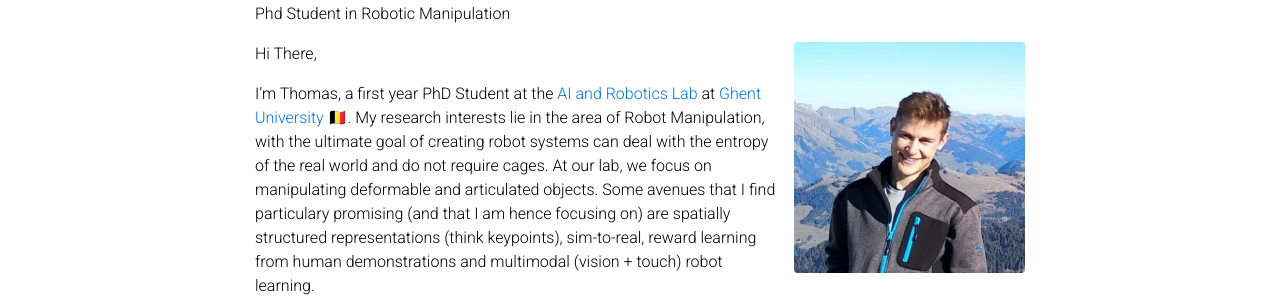
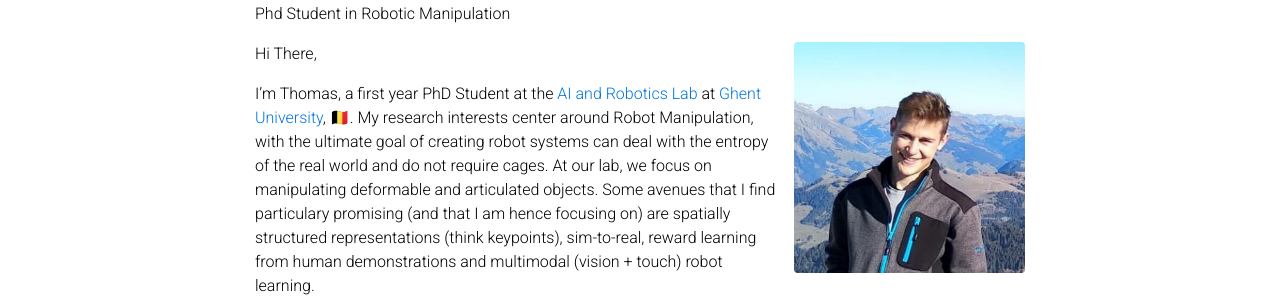
Before and after one commit to tlpss/tlpss.github.io, a Jekyll site: the page built from _pages/about.md, in a window 1280 px wide and 1059 px high. Shown: the part 158-458 px from the top of the window. Built offline with Jekyll 4.4.1, drawn with Linux system fonts in a browser that asks for light colours; full-size pictures stand in for the smaller copies a plugin makes; emoji names are drawn with the system emoji font; comment, search, counter and statistics services are not loaded; a style sheet for code colours, icons or effects is not loaded.

Commit message:
update about.md

```diff
--- a/_pages/about.md
+++ b/_pages/about.md
@@ -15,7 +15,7 @@ social: true  # includes social icons at the bottom of the page
 
 Hi There,
 
-I'm Thomas, a first year PhD Student at the [AI and Robotics Lab](https://airo.ugent.be/) at [Ghent University](https://www.ugent.be/en) :belgium:. My research interests lie in the area of Robot Manipulation, with the ultimate goal of creating robot systems can deal with the entropy of the real world and do not require cages. At our lab, we focus on manipulating deformable and articulated objects. Some avenues that I find particulary promising (and that I am hence focusing on) are spatially structured representations (think keypoints), sim-to-real, reward learning from human demonstrations and multimodal (vision + touch) robot learning.
+I'm Thomas, a first year PhD Student at the [AI and Robotics Lab](https://airo.ugent.be/) at [Ghent University](https://www.ugent.be/en), :belgium:. My research interests center around Robot Manipulation, with the ultimate goal of creating robot systems can deal with the entropy of the real world and do not require cages. At our lab, we focus on manipulating deformable and articulated objects. Some avenues that I find particulary promising (and that I am hence focusing on) are spatially structured representations (think keypoints), sim-to-real, reward learning from human demonstrations and multimodal (vision + touch) robot learning.
 
 Before I embarked on this PhD journey, I obtained my bachelor and master (European system) in Computer Science Engineering with the highest distinction at Ghent University. During my masters I also studied at EPFL, where I completely fell in love with Lausanne.
 
```
